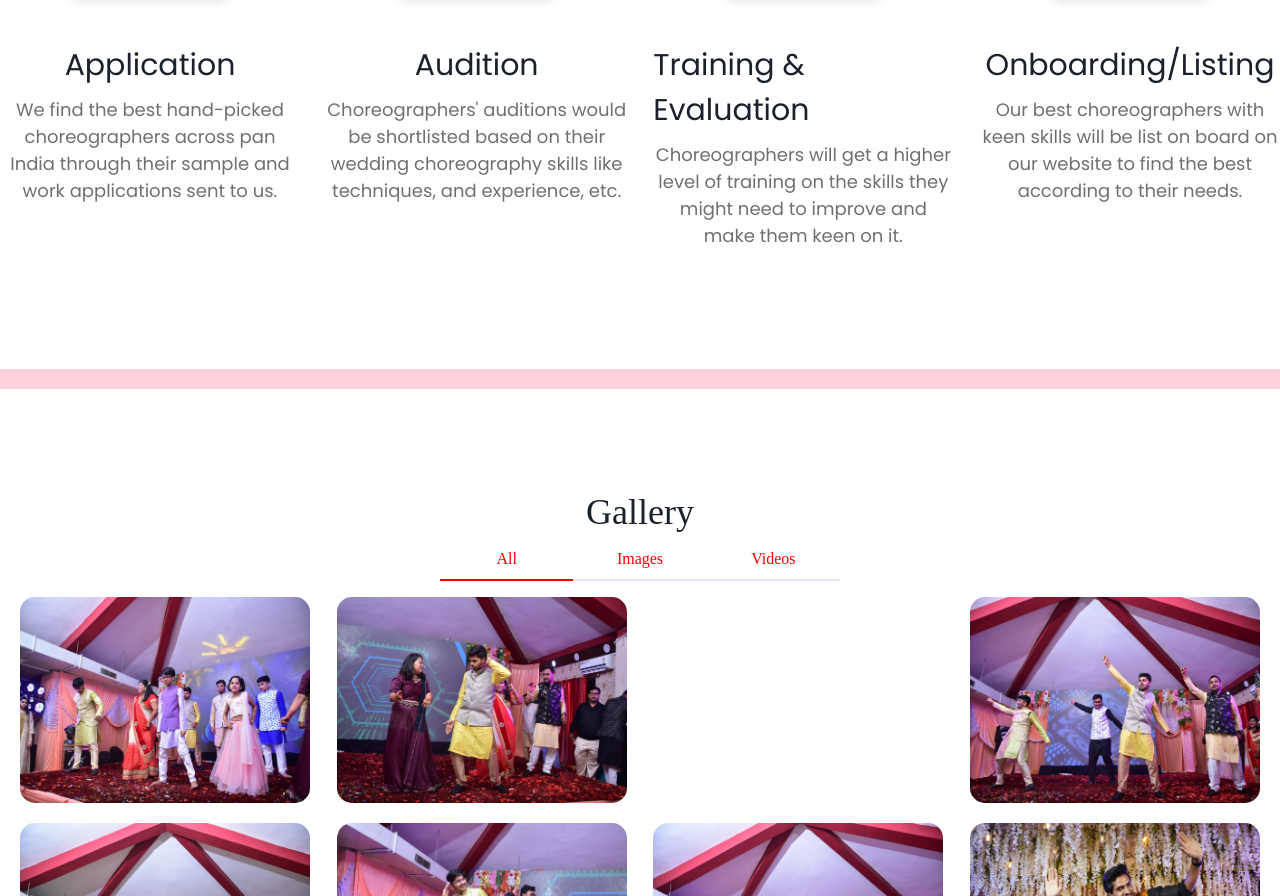
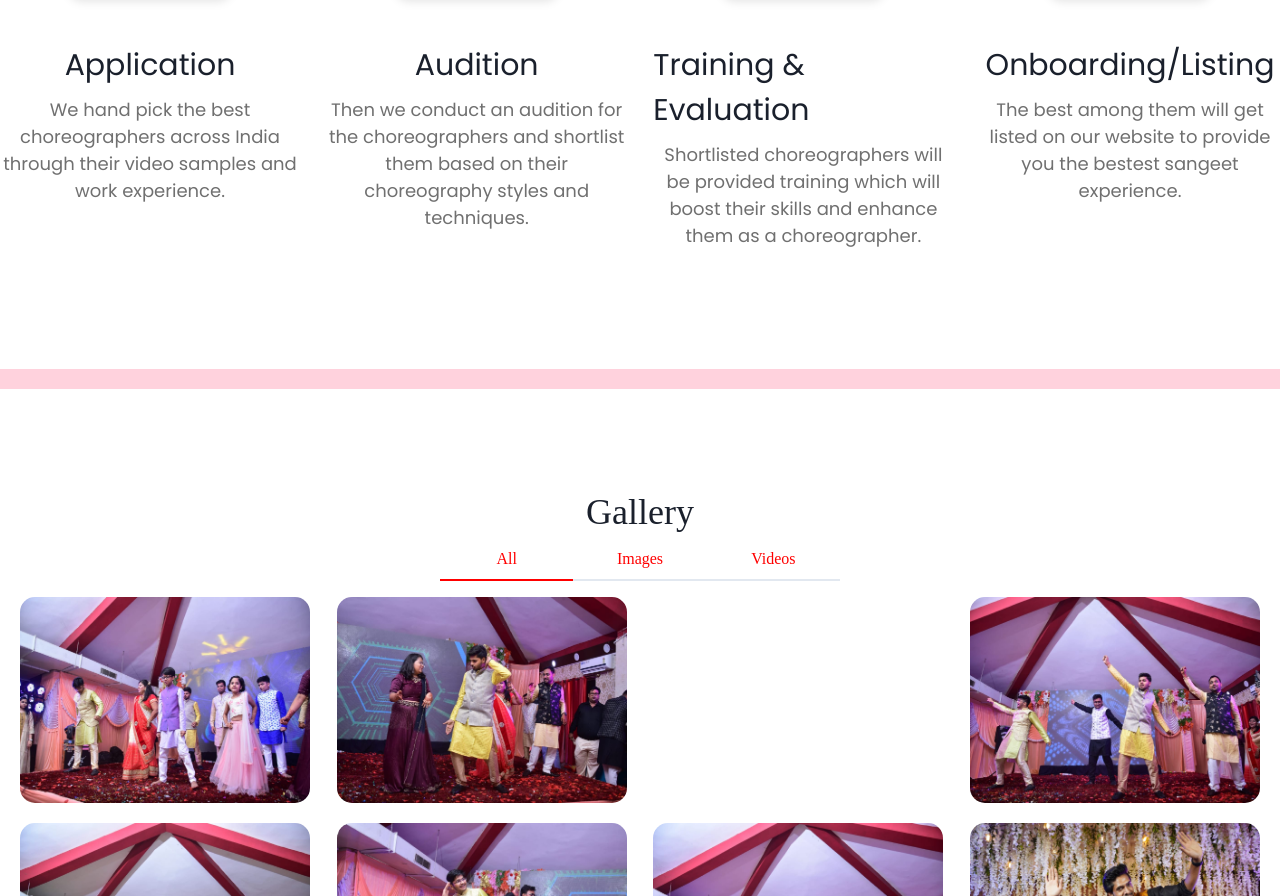
Before and after one commit to desaidhruv/grandSangeet, a React (Create React App) app: page / in a window 1280 px wide. Shown: the part 3176-4072 px from the top of the page. Built offline with nearby package versions, Linux system fonts and the light colour scheme; grey boxes are pictures that could not be loaded; a web font is replaced by a local one.

Commit message:
Content Updated

```diff
--- a/src/components/sections/Work.js
+++ b/src/components/sections/Work.js
@@ -45,8 +45,7 @@ function Work() {
             </Box>
             <Text fontSize="30px">Application</Text>
             <Text w="300px" fontSize="18px" color="#707070" textAlign="center">
-              We find the best hand-picked choreographers across pan India
-              through their sample and work applications sent to us.
+              We hand pick the best choreographers across India through their video samples and work experience.
             </Text>
           </VStack>
           <VStack as={Center} pb="150px">
@@ -70,8 +69,7 @@ function Work() {
             </Box>
             <Text fontSize="30px">Audition</Text>
             <Text w="300px" fontSize="18px" color="#707070" textAlign="center">
-              Choreographers' auditions would be shortlisted based on their
-              wedding choreography skills like techniques, and experience, etc.
+              Then we conduct an audition for the choreographers and shortlist them based on their choreography styles and techniques.
             </Text>
           </VStack>
           <VStack as={Center} pb="150px">
@@ -95,8 +93,7 @@ function Work() {
             </Box>
             <Text fontSize="30px">Training & Evaluation</Text>
             <Text w="300px" fontSize="18px" color="#707070" textAlign="center">
-              Choreographers will get a higher level of training on the skills
-              they might need to improve and make them keen on it.
+              Shortlisted choreographers will be provided training which will boost their skills and enhance them as a choreographer.
             </Text>
           </VStack>
           <VStack as={Center} pb="150px">
@@ -116,8 +113,7 @@ function Work() {
             </Box>
             <Text fontSize="30px">Onboarding/Listing</Text>
             <Text w="300px" fontSize="18px" color="#707070" textAlign="center">
-              Our best choreographers with keen skills will be list on board on
-              our website to find the best according to their needs.
+              The best among them will get listed on our website to provide you the bestest sangeet experience.
             </Text>
           </VStack>
         </Flex>
```
